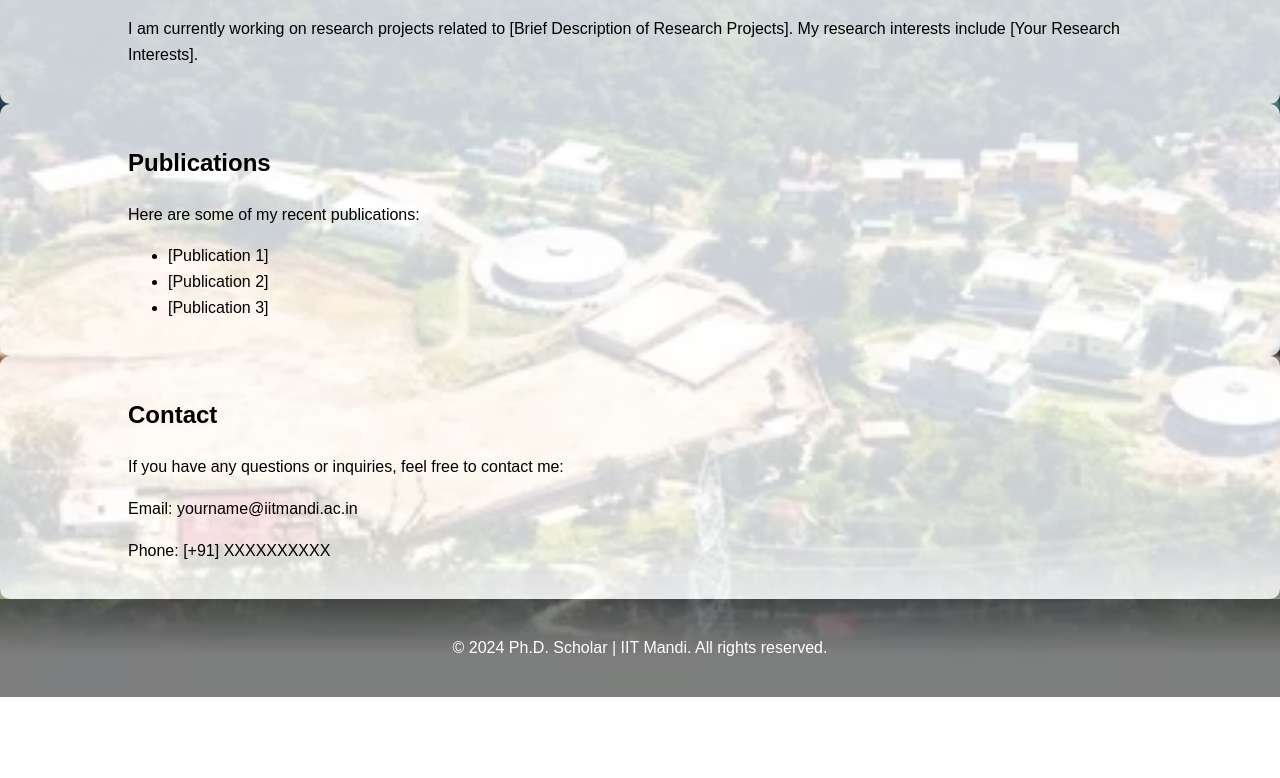
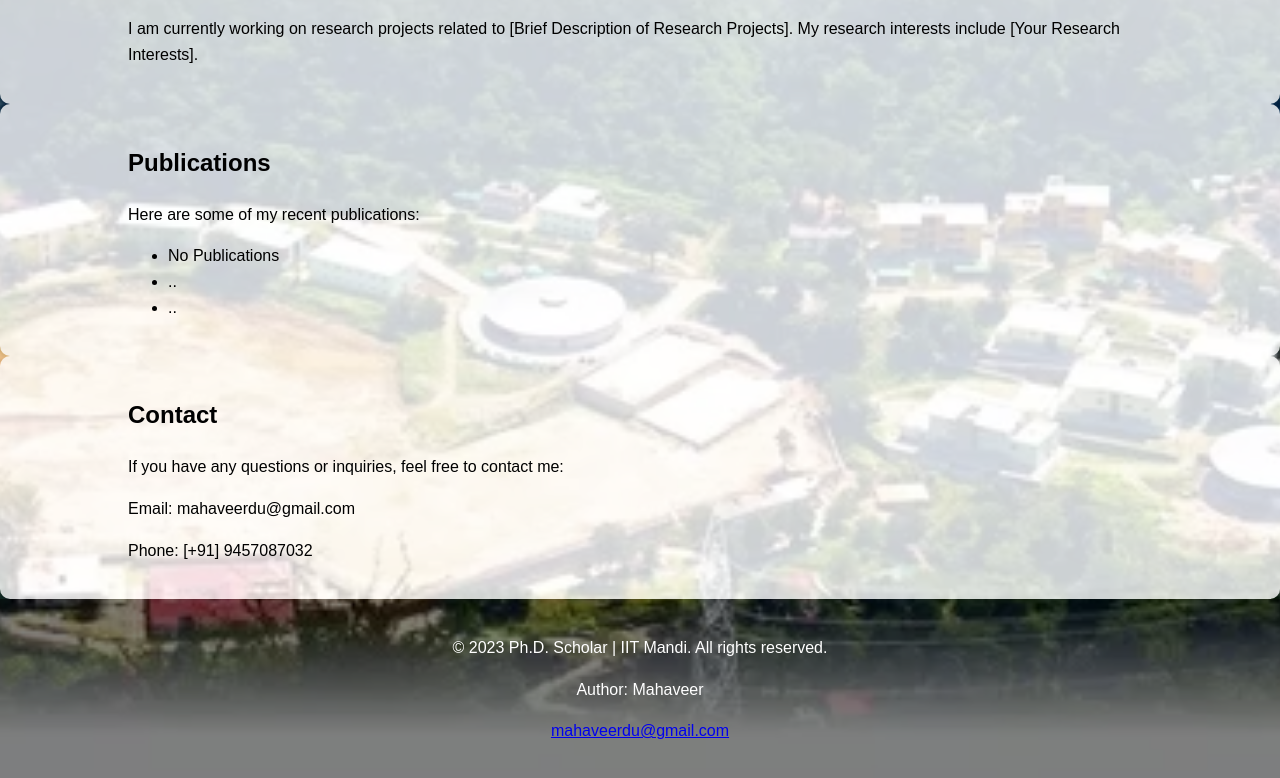
Before and after one commit to Veerukurmi/mahaveer.github.io, a plain HTML site: page index.html in a window 1280 px wide. Shown: the part 454-1232 px from the top of the page. Before the commit the page ends 1151 px from the top, so only its background shows below. Drawn offline with Linux system fonts and the light colour scheme.

Commit message:
Update index.html

```diff
--- a/index.html
+++ b/index.html
@@ -18,7 +18,7 @@
     <nav>
         <div class="container">
             <ul>
-                <li><a href="aboutme.html">About Me</a></li>
+                <li><a  href="aboutme.html">About Me</a></li>
                 <li><a href="#research">Research</a></li>
                 <li><a href="#publications">Publications</a></li>
                 <li><a href="contactus.html">Contact</a></li>
@@ -46,9 +46,9 @@
             <h2>Publications</h2>
             <p>Here are some of my recent publications:</p>
             <ul>
-                <li>[Publication 1]</li>
-                <li>[Publication 2]</li>
-                <li>[Publication 3]</li>
+                <li>No Publications</li>
+                <li>..</li>
+                <li>..</li>
                 <!-- Add more publications as needed -->
             </ul>
         </div>
@@ -58,14 +58,17 @@
         <div class="container">
             <h2>Contact</h2>
             <p>If you have any questions or inquiries, feel free to contact me:</p>
-            <p>Email: yourname@iitmandi.ac.in</p>
-            <p>Phone: [+91] XXXXXXXXXX</p>
+            <p>Email: mahaveerdu@gmail.com</p>
+            <p>Phone: [+91] 9457087032</p>
         </div>
     </section>
 
     <footer>
         <div class="container">
-            <p>&copy; 2024 Ph.D. Scholar | IIT Mandi. All rights reserved.</p>
+            <p>&copy; 2023 Ph.D. Scholar | IIT Mandi. All rights reserved.</p>
+
+            <p>Author: Mahaveer</p>
+  <p><a href="mailto:mahaveerdu@gmail.com">mahaveerdu@gmail.com</a></p>
         </div>
     </footer>
 </body>
```
